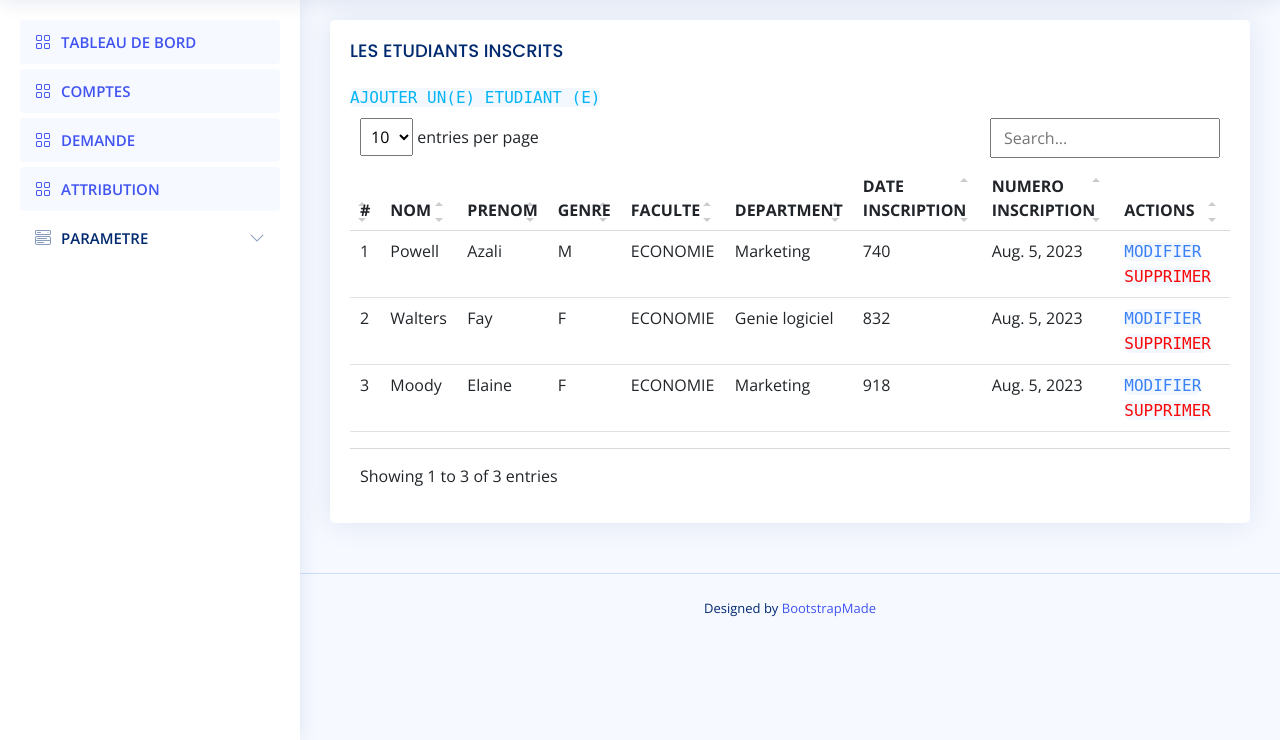
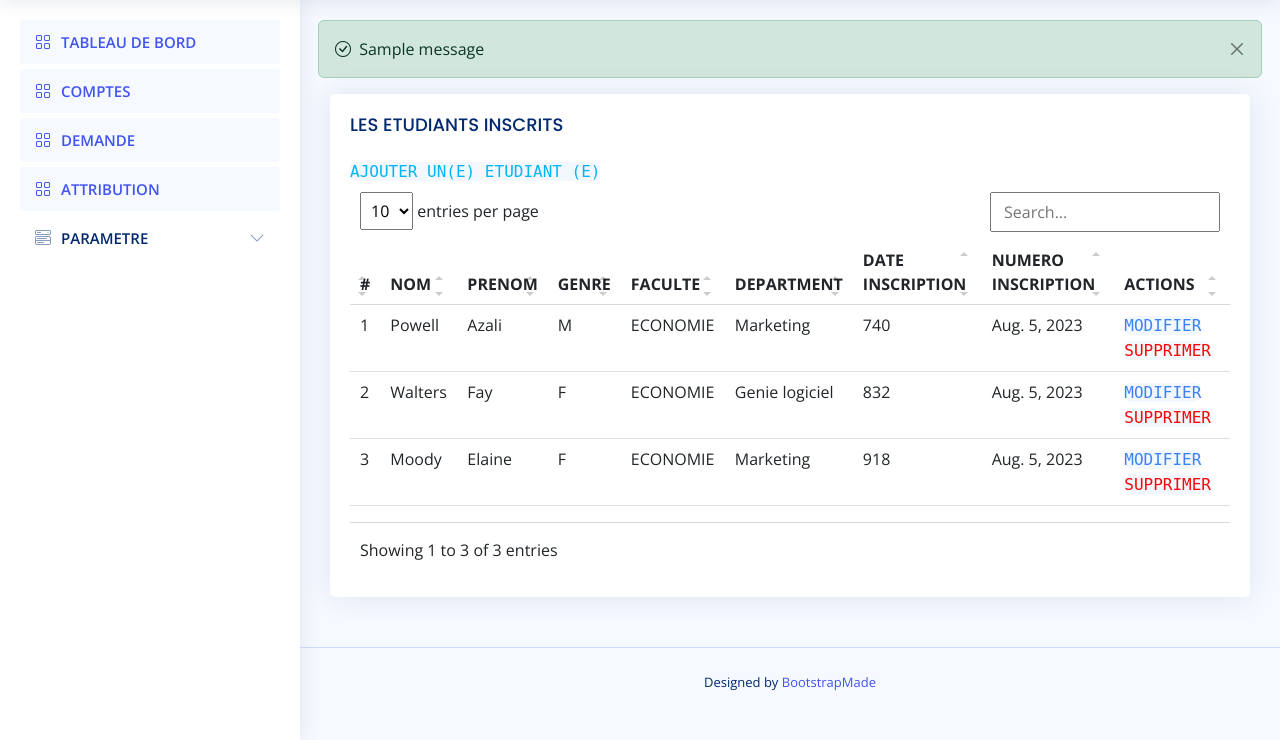
Before and after one commit to TonyV23/University-accommodation-management, a Django app: page /student in a window 1280 px wide. Shown: the part 60-800 px from the top of the page. Run offline with Django 4.2, Linux system fonts and the light colour scheme; data comes from the database, SQL or seed files in the repository; one stand-in notice (Sample message) is shown; some libraries are stand-ins or nearby versions.

Commit message:
included include message after operation

```diff
--- a/app/templates/app/settings/student/index.html
+++ b/app/templates/app/settings/student/index.html
@@ -5,6 +5,21 @@
 {% load crispy_forms_tags %}
 
 <div class="row">
+    {% comment %} {% if messages %}
+    {% for message in messages %}
+    <p class="alert alert-success w-100 h-100">{{ message }} </p>
+    {% endfor %}
+    {% endif %} {% endcomment %}
+
+    {% if messages %}
+    {% for message in messages %}
+    <div class="alert alert-success alert-dismissible fade show" role="alert">
+        <i class="bi bi-check-circle me-1"></i>
+        {{ message }}
+        <button type="button" class="btn-close" data-bs-dismiss="alert" aria-label="Close"></button>
+      </div>
+    {% endfor %}
+    {% endif %}
     <div class="col-lg-12">
 
         <div class="card">
```
